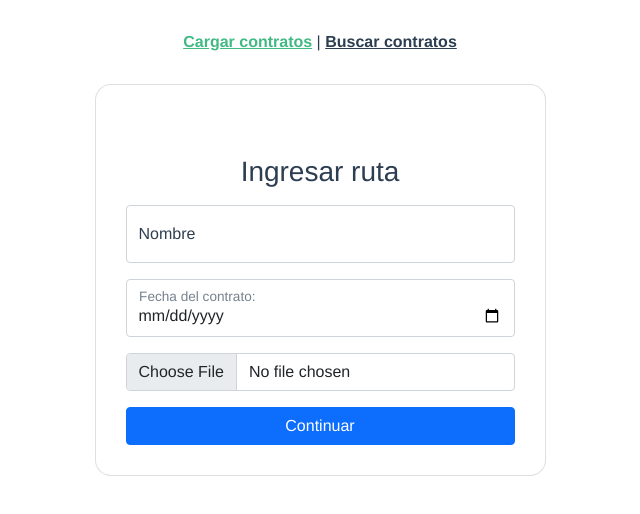
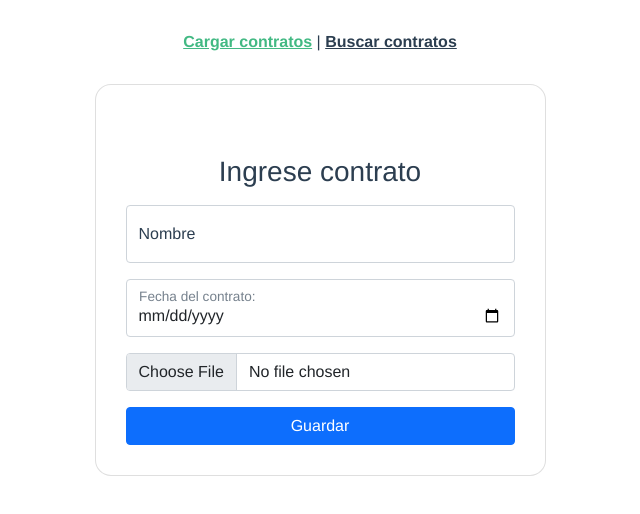
Before and after one commit to canel1125/Django-Excel-data-upload, a Vue app in the folder frontend/: page /#/ in a window 1280 px wide. Shown: the top 514 px of the page, without its empty margins (320-960 px from the left). Built offline with nearby package versions, Linux system fonts and the light colour scheme.

Commit message:
Arreglos front end y alerta success

```diff
--- a/frontend/src/components/ContractsTable.vue
+++ b/frontend/src/components/ContractsTable.vue
@@ -50,7 +50,6 @@ export default {
                 //Obtengo contratos
                 getAPI.get('http://127.0.0.1:8000/contracts/rates/' + this.contractSlug )
                     .then(response=> {
-                        //console.log(response.data)
                         this.ratesList = response.data
                     })
                     .catch(err => {
--- a/frontend/src/components/UploadForm.vue
+++ b/frontend/src/components/UploadForm.vue
@@ -4,7 +4,7 @@
       <div class="row justify-content-center align-items-center">
         <div class="col-lg-5 mx-auto">
           <div class="card">
-            <h3 class="mb-3">Ingresar ruta</h3>
+            <h3 class="mb-3">Ingrese contrato</h3>
             <div class="form-floating mb-3">
               <input type="name" class="form-control" id="ContractName" placeholder="Nombre" v-model="contract.name" required :max="date">
               <label for="floatingInput">Nombre</label>
@@ -17,7 +17,7 @@
               <input type="file" class="form-control" placeholder="Nombre" id="inputFile" accept=".xls,.xlsx" required @change="excelToJson">
             </div>
             <div class="d-grid gap-2">
-              <button class="btn btn-primary" type="submit">Continuar</button>
+              <button class="btn btn-primary" type="submit">Guardar</button>
             </div>
           </div>
         </div>
@@ -32,7 +32,7 @@ import {getAPI } from '../axios-api'
 import XLSX from 'xlsx';
 
 
-//Variable date donde voy a guardar la fecha actual para validar que no se ingrese una fecha futura por front
+//Fecha actual para validar que no se ingrese una fecha futura por front
 let date = new Date().toISOString().slice(0,-14)
 
 var excelRates =[];
@@ -55,7 +55,7 @@ export default {
       formData.name = document.getElementById('ContractName').value
       formData.date = document.getElementById('ContractDate').value
       formData.rates = excelRates
-      formData.csrfmiddlewaretoken ='{{csrf_token}}' // 3
+      formData.csrfmiddlewaretoken ='{{csrf_token}}'
 
       getAPI.post('/contracts/create_contract/', formData)
         .then(response=> {
@@ -89,7 +89,6 @@ export default {
           }
         });
         excelRates = excelJsonArray;
-        //console.log(excelRates);
       };
       reader.readAsArrayBuffer(f);
     },
--- a/frontend/src/views/Home.vue
+++ b/frontend/src/views/Home.vue
@@ -1,5 +1,8 @@
 <template>
   <div class="home">
+    <div class="alert alert-success alert-dismissible" v-if="uploadedSlug">
+      <strong>Información guardada! </strong> La información se almacenó correctamente.
+    </div>
     <UploadForm v-on:emitedSlug=" getSlug($event)"/>
     <ContractsTable :contractSlug=uploadedSlug />
   </div>
```
